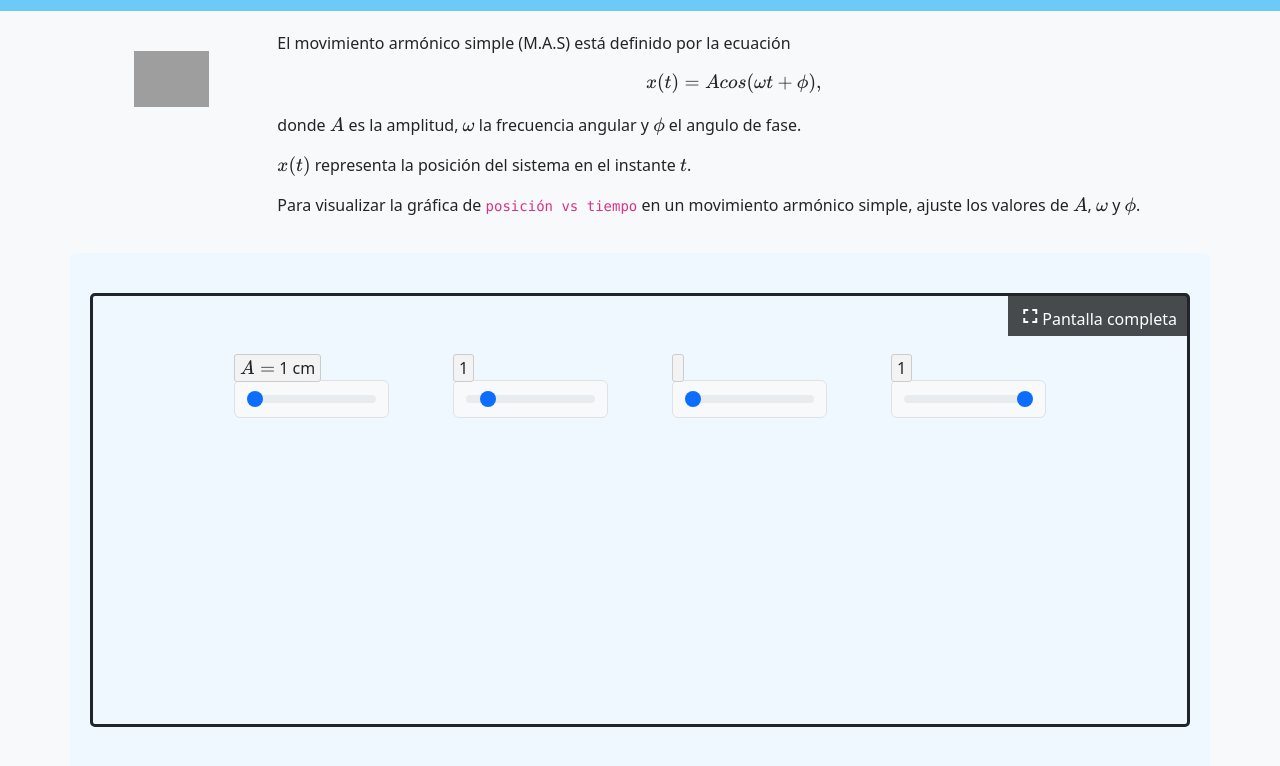
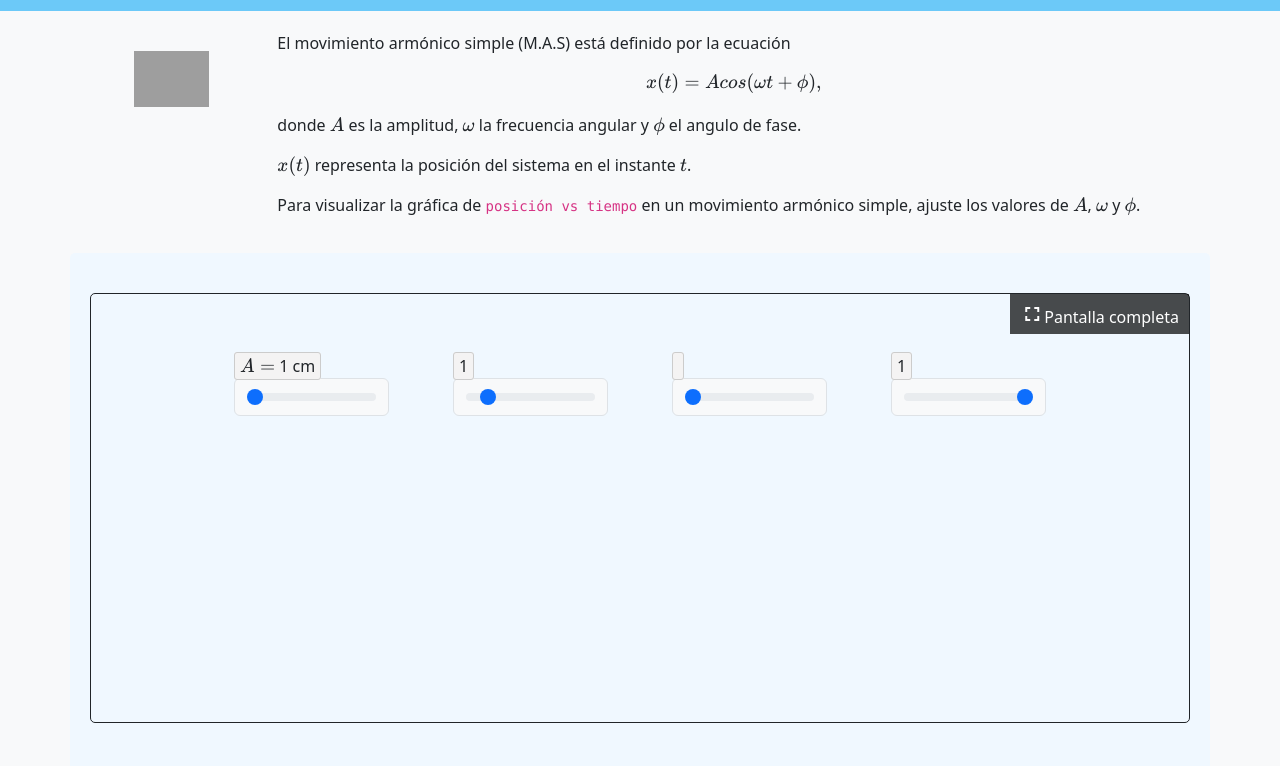
Before and after one commit to glacy/MAS, a website: page index.html in a window 1280 px wide. Shown: the part 168-934 px from the top of the page. Drawn offline with nearby package versions, Linux system fonts and the light colour scheme; grey boxes are pictures that could not be loaded.

Commit message:
Update styles.css

```diff
--- a/styles.css
+++ b/styles.css
@@ -28,7 +28,7 @@ canvas {
 	/* width: 600px;
 	height: 400px; */
 	margin: 20px auto;
-	border: solid;
+	border: solid 1px;
 	}
 
 .btn {
```
